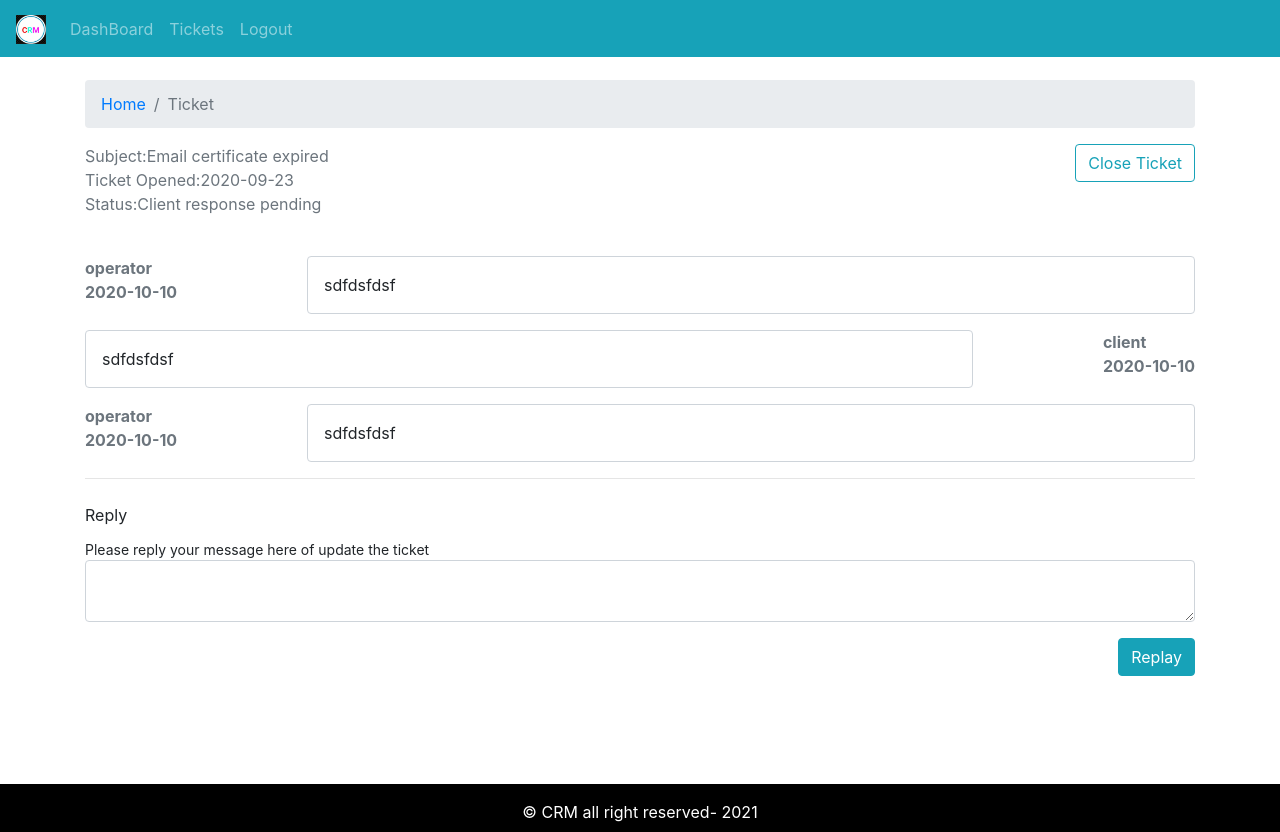
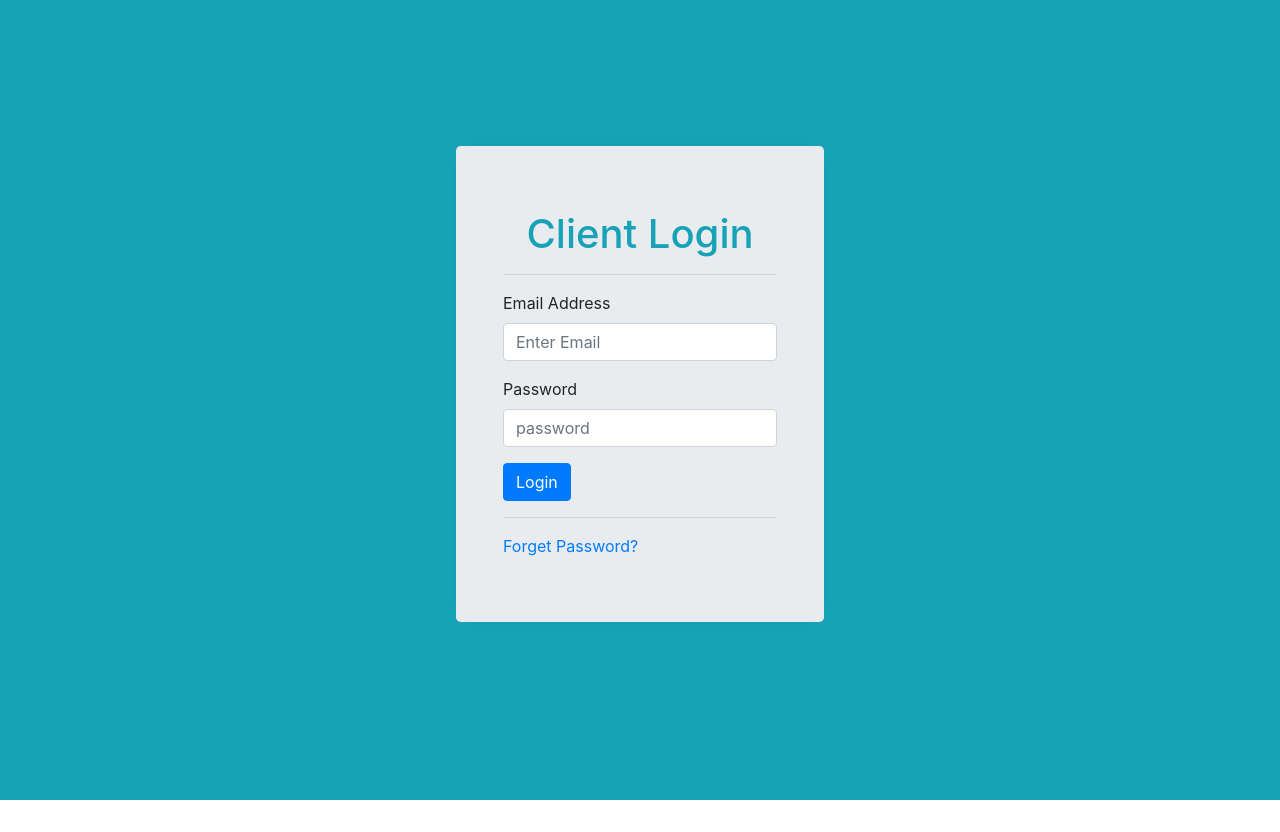
Before and after one commit to yandys09/CRMTicketSystem, a React (Create React App) app: page / in a window 1280 px wide. After the commit the page ends 800 px from the top, so only its background shows below. Built offline with nearby package versions, Linux system fonts and the light colour scheme.

Commit message:
react-router-dom

```diff
--- a/package.json
+++ b/package.json
@@ -11,6 +11,8 @@
   "react": "^17.0.2",
   "react-bootstrap": "^1.6.3",
   "react-dom": "^17.0.2",
+  "react-router-bootstrap": "^0.25.0",
+  "react-router-dom": "^5.3.0",
   "react-scripts": "4.0.3",
   "web-vitals": "^1.0.1"
  },
--- a/src/App.js
+++ b/src/App.js
@@ -1,24 +1,42 @@
 import React from "react";
+import { BrowserRouter as Router, Switch, Route, Link } from "react-router-dom";
 import "./App.css";
 import DefaultLayout from "./layout/DefaultLayout";
 
-// import { Entry } from "./pages/entry/Entry.page";
-// import { Dashboard }  from "./pages/dashboard/Dashboard.page";
+import { Entry } from "./pages/entry/Entry.page";
+import { Dashboard } from "./pages/dashboard/Dashboard.page";
 
-//import { AddTicket } from "./pages/new-ticket/AddTicket.page";
-//import { TicketList } from "./pages/ticket-list/TicketList.page";
+import { AddTicket } from "./pages/new-ticket/AddTicket.page";
+import { TicketList } from "./pages/ticket-list/TicketList.page";
 import { Ticket } from "./pages/ticket/Ticket.page";
+import { PrivateRoute } from './components/private-route/PrivateRoute.comp';
 
 function App() {
   return (
     <div className="App">
-      {/* <Entry /> */}
-      <DefaultLayout>
-        {/* <Dashboard /> */}
-        {/* <AddTicket/> */}
-        {/* <TicketList /> */}
-        <Ticket />
-      </DefaultLayout>
+      <Router>
+        <Switch>
+          <Route exact path="/">
+            <Entry />
+          </Route>
+
+
+            <PrivateRoute path="/dashboard">
+              <Dashboard />
+            </PrivateRoute>
+            <PrivateRoute path="/add-ticket">
+              <AddTicket />
+            </PrivateRoute>
+            <PrivateRoute path="/tickets">
+              <TicketList />
+            </PrivateRoute>
+            <PrivateRoute path="/ticket/:tId">
+              <Ticket />
+            </PrivateRoute>
+
+
+        </Switch>
+      </Router>
     </div>
   );
 }
--- a/src/assets/data/dummy-tickets.json
+++ b/src/assets/data/dummy-tickets.json
@@ -31,6 +31,10 @@
   {
     "date":"2020-10-10",
     "message":"sdfdsfdsf"
+  },
+  {
+    "date":"2021-10-10",
+    "message":"한글"
   }
 ]
 },
--- /dev/null
+++ b/src/components/private-route/PrivateRoute.comp.js
@@ -0,0 +1,16 @@
+import React from "react";
+import { Route, Redirect } from "react-router-dom";
+import DefaultLayout from "./../../layout/DefaultLayout";
+
+const isAuth = true;
+
+export const PrivateRoute = ({ children, ...rest }) => {
+  return (
+    <Route
+    {...rest}
+      render={() =>
+        isAuth ? <DefaultLayout>{children}</DefaultLayout> : <Redirect to="/" />
+      }
+    />
+  );
+};
--- a/src/components/ticket-table/TicketTable.comp.js
+++ b/src/components/ticket-table/TicketTable.comp.js
@@ -1,6 +1,7 @@
 import React from "react";
 import { Table } from "react-bootstrap";
 import PropTypes from "prop-types";
+import { Link } from "react-router-dom";
 
 export const TicketTable = ({ tickets }) => {
 
@@ -19,7 +20,9 @@
           tickets.map((row) => (
             <tr key={row.id}>
               <td>{row.id}</td>
-              <td>{row.subject}</td>
+              <td>
+                <Link to={`/ticket/${row.id}`}>{row.subject}</Link>
+              </td>
               <td>{row.status}</td>
               <td>{row.addedAt}</td>
             </tr>
--- a/src/layout/partials/Header.comp.js
+++ b/src/layout/partials/Header.comp.js
@@ -1,8 +1,15 @@
 import React from "react";
 import { Navbar, Nav } from "react-bootstrap";
 import logo from "../../assets/img/logo.png";
+import { useHistory } from "react-router-dom";
+import { LinkContainer } from "react-router-bootstrap";
 
 export const Header = () => {
+  const history = useHistory();
+
+  const logMeOut = () => {
+    history.push("/");
+  };
   return (
     <Navbar collapseOnSelect variant="dark" bg="info" expand="md">
       <Navbar.Brand>
@@ -11,12 +18,15 @@
       <Navbar.Toggle aria-controls="basic-navbar-nav" />
       <Navbar.Collapse id="basic-navbar-nav ">
         <Nav className="m1-auto ">
-          <Nav.Link href="/dashboard">DashBoard</Nav.Link>
-          <Nav.Link href="/tickets">Tickets</Nav.Link>
-          <Nav.Link href="/logout">Logout</Nav.Link>
+          <LinkContainer to="/dashboard">
+            <Nav.Link>DashBoard</Nav.Link>
+          </LinkContainer>
+          <LinkContainer to="/tickets">
+            <Nav.Link>Tickets</Nav.Link>
+          </LinkContainer>
+          <Nav.Link onClick={logMeOut}>Logout</Nav.Link>
         </Nav>
       </Navbar.Collapse>
-
     </Navbar>
   );
 };
--- a/src/pages/dashboard/Dashboard.page.js
+++ b/src/pages/dashboard/Dashboard.page.js
@@ -3,6 +3,8 @@
 import { TicketTable } from "../../components/ticket-table/TicketTable.comp";
 import tickets from "../../assets/data/dummy-tickets.json";
 import { PageBreadcrumb } from "../../components/breadcrumb/Breadcrumb.comp";
+
+import {Link} from 'react-router-dom'
 
 export const Dashboard = () => {
   return (
@@ -14,12 +16,14 @@
       </Row>
       <Row>
         <Col className="text-center mt-5 mb-2">
+        <Link to="add-ticket">
           <Button
             variant="info"
             style={{ fontSize: "2rem", padding: "10px 30px" }}
           >
             Add New Ticket
           </Button>
+          </Link>
         </Col>
       </Row>
       <Row>
--- a/src/pages/ticket-list/TicketList.page.js
+++ b/src/pages/ticket-list/TicketList.page.js
@@ -4,6 +4,7 @@
 import { TicketTable } from "../../components/ticket-table/TicketTable.comp";
 import { SearchForm } from "./../../components/search-form/SearchForm.comp";
 import tickets from "../../assets/data/dummy-tickets.json";
+import { Link } from "react-router-dom";
 
 export const TicketList = () => {
   const [str, setStr] = useState("");
@@ -32,7 +33,9 @@
       </Row>
       <Row className="mt-4">
         <Col>
+        <Link to="/add-ticket">
           <Button variant="info">Add New Ticket</Button>
+          </Link>
         </Col>
         <Col className="text-right">
           <SearchForm handleOnChange={handleOnChange} str={str} />
--- a/src/pages/ticket/Ticket.page.js
+++ b/src/pages/ticket/Ticket.page.js
@@ -4,13 +4,23 @@
 import tickets from "../../assets/data/dummy-tickets.json";
 import { MessageHistory } from "../../components/message-history/MessageHistory.comp";
 import { UpdateTicket } from "../../components/update-ticket/UpdateTicket.comp";
+import { useParams } from "react-router-dom";
 
-const ticket = tickets[0];
+//const ticket = tickets[0];
 
 export const Ticket = () => {
+  const { tId } = useParams();
   const [message, setMessage] = useState("");
+  const [ticket, setTicket] = useState("");
 
-  useEffect(() => {}, [message]);
+  useEffect(() => {
+    for (let i = 0; i < tickets.length; i++) {
+      if (tickets[i].id == tId) {
+        setTicket(tickets[i]);
+        continue;
+      }
+    }
+  }, [message, tId]);
 
   const handleOnChange = (e) => {
     setMessage(e.target.value);
@@ -29,6 +39,7 @@
       </Row>
       <Row>
         <Col className="text-weight-bolder text-secondary">
+          {tId}
           <div className="subject">Subject:{ticket.subject}</div>
           <div className="date">Ticket Opened:{ticket.addedAt}</div>
           <div className="status">Status:{ticket.status}</div>
@@ -39,9 +50,7 @@
         </Col>
       </Row>
       <Row className="mt-4">
-        <Col>
-          <MessageHistory msg={ticket.history} />
-        </Col>
+        <Col>{ticket.history && <MessageHistory msg={ticket.history} />}</Col>
       </Row>
       <hr />
       <Row className="mt-4">
```
Also changed, not shown: 1 other file (tests, documents, lock files or other folders).
